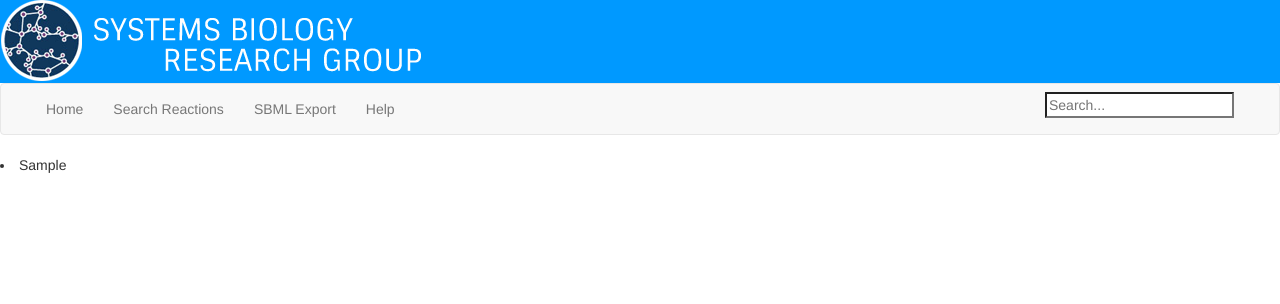
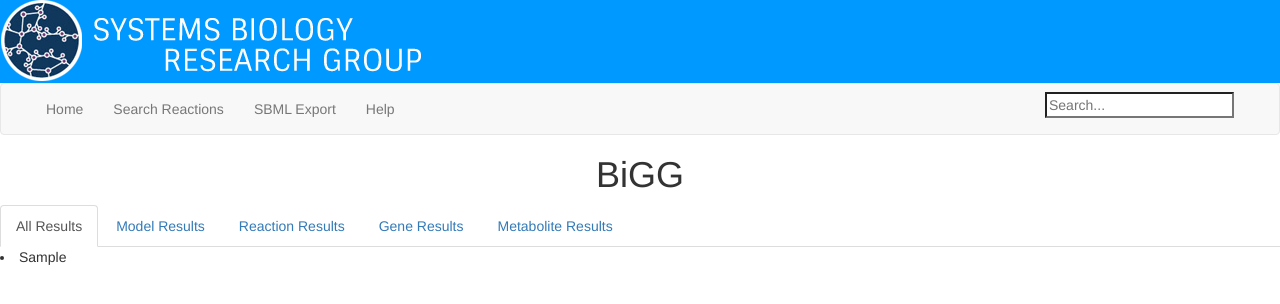
Before and after one commit to SBRG/bigg_models, a Python web app: template templates/listdisplay.html in a window 1280 px wide. Shown: the top 304 px of the page. Run offline with Jinja, Linux system fonts and the light colour scheme; the template is opened without the code that fills it: most values are stand-ins (such as "Sample title", 1, 10 or a date in 2020); some libraries are stand-ins or nearby versions.

Commit message:
add tabular display

```diff
--- a/templates/listdisplay.html
+++ b/templates/listdisplay.html
@@ -1,10 +1,40 @@
 <html>
-	{% extends "parentdisplay.html" %}
+{% extends "parentdisplay.html" %}
+
 {% block content %}
-
-		{% for values in listValues %}
-  <li> {{values}}</li>
-{% endfor %}
-
+	<style>
+		#bigg{
+			text-align:center;
+		}
+	</style>
+	<h1 id="bigg">BiGG</h1>
+	<div class="tabbable"> <!-- Only required for left/right tabs -->
+    	<ul class="nav nav-tabs">
+    		<li class="active"><a href="#tab1" data-toggle="tab">All Results</a></li>
+    		<li><a href="#tab2" data-toggle="tab">Model Results</a></li>
+    		<li><a href="#tab3" data-toggle="tab">Reaction Results</a></li>
+    		<li><a href="#tab4" data-toggle="tab">Gene Results</a></li>
+    		<li><a href="#tab5" data-toggle="tab">Metabolite Results</a></li>
+    	</ul>
+    	<div class="tab-content">
+    		<div class="tab-pane active" id="tab1">
+    			{% for values in modelResults %}
+  					<li> {{values}}</li>
+				{% endfor %}
+    		</div>
+    		<div class="tab-pane" id="tab2">
+    			<p>results are here.</p>
+    		</div>
+    		<div class="tab-pane" id="tab3">
+    			<p>results are here.</p>
+    		</div>
+    		<div class="tab-pane" id="tab4">
+    			<p>results are here.</p>
+    		</div>
+    		<div class="tab-pane" id="tab5">
+    			<p>results are here.</p>
+    		</div>
+    	</div>
+    </div>
 {% endblock %}
 </html>
```
